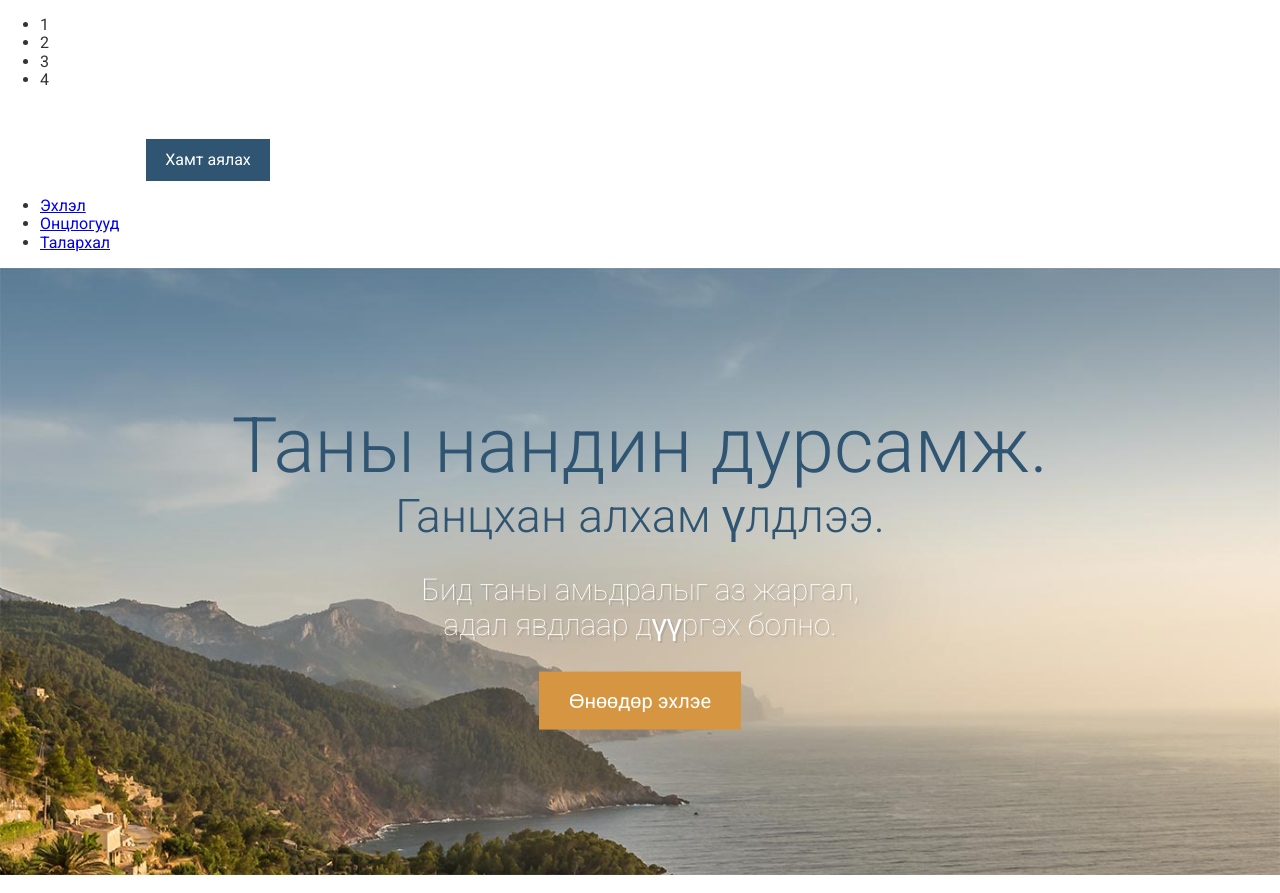
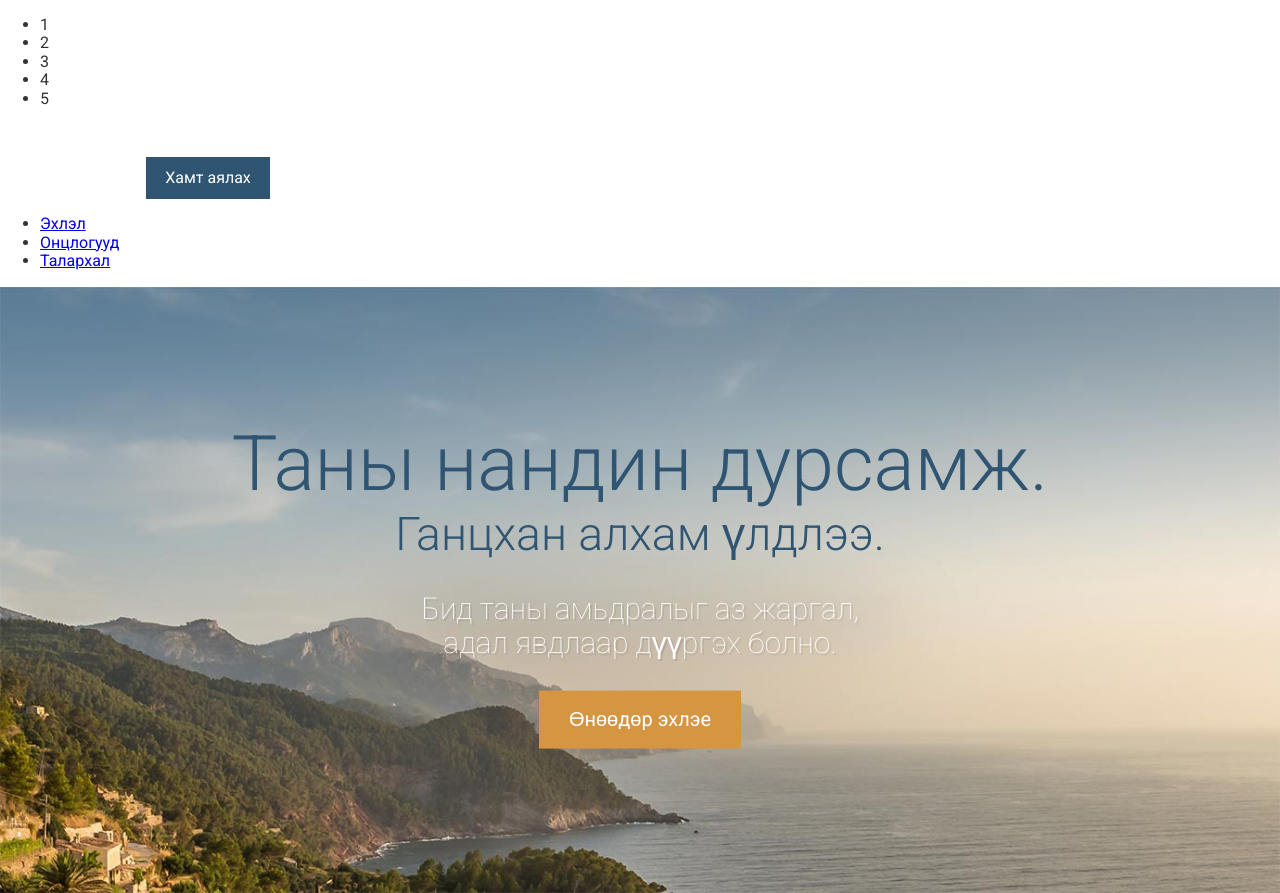
Before and after one commit to Muujiii/travel-site, a website: page app/index.html in a window 1280 px wide. Shown: the top 893 px of the page. Drawn offline with Linux system fonts and the light colour scheme.

Commit message:
5 nemlee

```diff
--- a/app/index.html
+++ b/app/index.html
@@ -23,6 +23,7 @@
       <li>2</li>
       <li>3</li>
       <li>4</li>
+      <li>5</li>
     </ul>
     <header>
       <img src="assets/images/icons/platinum_travel.svg" />
```
